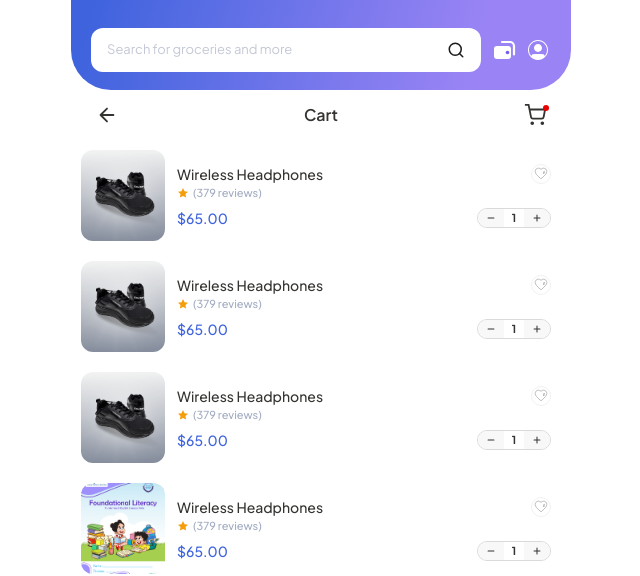
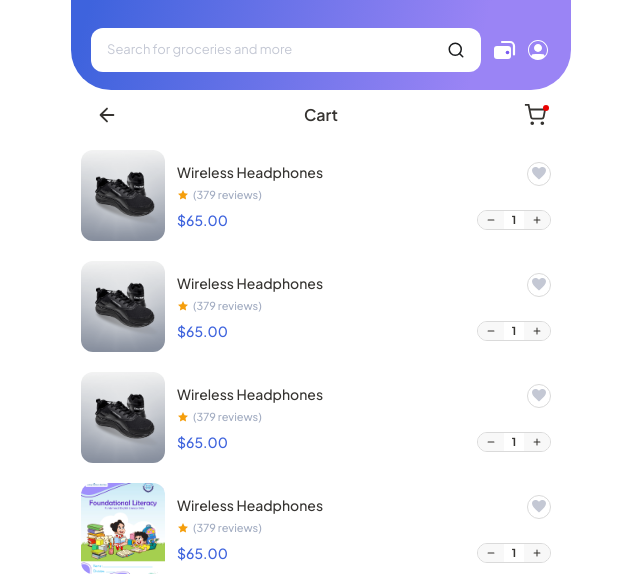
Before and after one commit to shreeram-kaudare-tc/student-kare, an Angular app in the folder student-kare-fe/: page /cart in a window 1280 px wide. Shown: the top 576 px of the page, without its empty margins (319-959 px from the left). Built offline with nearby package versions, Linux system fonts and the light colour scheme.

Commit message:
colro done

```diff
--- a/student-kare-fe/src/app/pages/cart/cart.html
+++ b/student-kare-fe/src/app/pages/cart/cart.html
@@ -84,18 +84,13 @@
               <div class="flex items-start justify-between pr-[10px]">
                 <span class="text-[14px] font-medium text-[#363431] leading-[20px] line-clamp-2">{{ item.name }}</span>
                 <button (click)="toggleWishlist(item); $event.stopPropagation()"
-                        class="w-[20px] h-[20px] flex items-center justify-center rounded-[70px] border border-[#DADADA] transition-opacity duration-200"
+                        class="w-[24px] h-[24px] flex items-center justify-center flex-shrink-0 transition-opacity duration-200"
                         [class.opacity-0]="item.swipeOffset < -15"
-                        [class.opacity-40]="item.swipeOffset >= -15"
                         [class.pointer-events-none]="item.swipeOffset < -15">
-                  <svg width="14" height="14" viewBox="0 0 24 24" fill="none" xmlns="http://www.w3.org/2000/svg">
-                    <g transform="translate(2, 2)">
-                      <path d="M10 18.35L8.55 17.03C3.4 12.36 0 9.28 0 5.5C0 2.42 2.42 0 5.5 0C7.24 0 8.91 0.81 10 2.09C11.09 0.81 12.76 0 14.5 0C17.58 0 20 2.42 20 5.5C20 9.28 16.6 12.36 11.45 17.04L10 18.35Z"
-                            [attr.fill]="item.wishlisted ? '#3D63DE' : 'none'"
-                            [attr.stroke]="item.wishlisted ? 'none' : '#464646'"
-                            [attr.stroke-width]="item.wishlisted ? '0' : '1.5'"/>
-                      <rect x="14.5" y="4.5" width="2.5" height="5.5" rx="1.25" [attr.fill]="item.wishlisted ? 'white' : '#464646'" fill-opacity="1" transform="rotate(15 14.5 4.5)"/>
-                    </g>
+                  <svg width="24" height="24" viewBox="0 0 24 24" fill="none" xmlns="http://www.w3.org/2000/svg">
+                    <circle cx="12" cy="12" r="11.5" stroke="#DADADA" stroke-width="1" [attr.fill]="item.wishlisted ? 'rgba(62,99,221,0.12)' : 'none'"/>
+                    <path d="M12 17.5L10.85 16.45C7.3 13.18 5 11.08 5 8.5C5 6.42 6.42 5 8.5 5C9.74 5 10.91 5.58 11.7 6.49L12 6.84L12.3 6.49C13.09 5.58 14.26 5 15.5 5C17.58 5 19 6.42 19 8.5C19 11.08 16.7 13.18 13.15 16.46L12 17.5Z"
+                          [attr.fill]="item.wishlisted ? '#3E63DD' : '#C4C8D4'"/>
                   </svg>
                 </button>
               </div>
```
